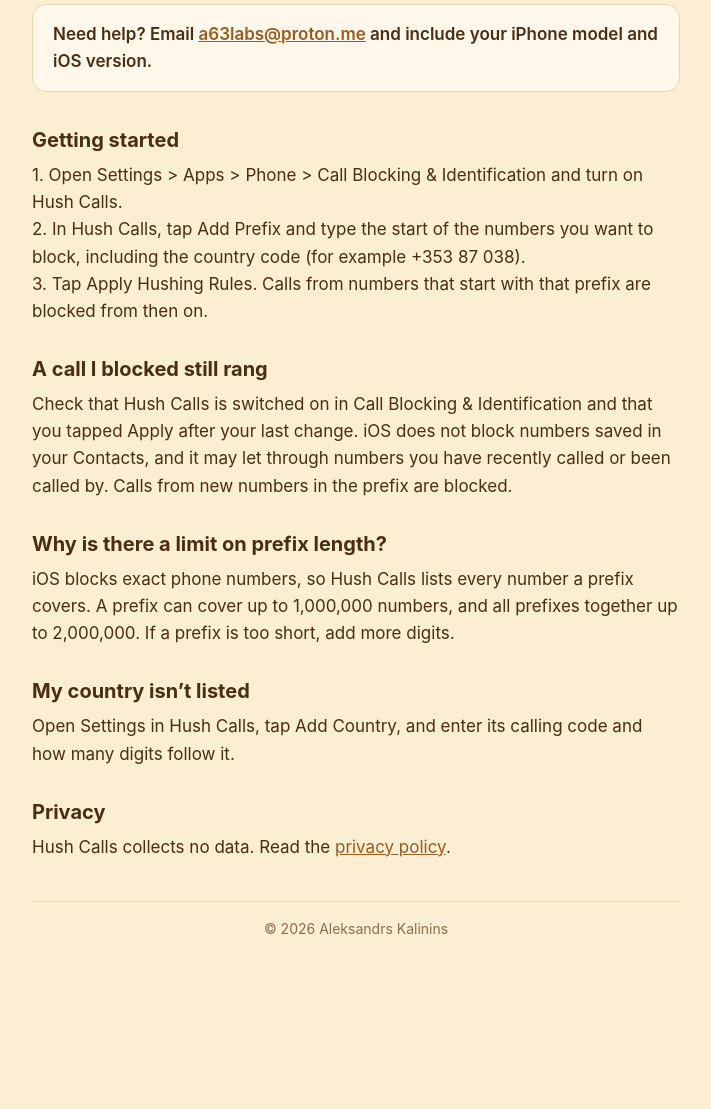
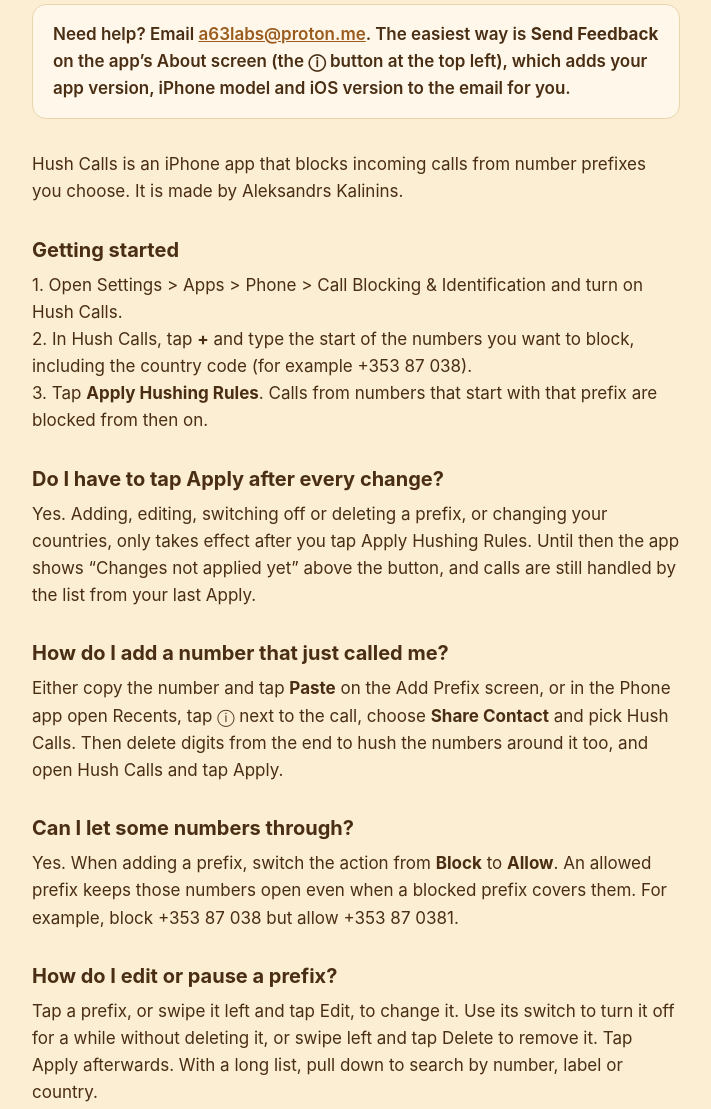
Before and after one commit to aleksandrs-kalinins/app-docs, a plain HTML site: page hushcalls/index.html in a window 1280 px wide. Shown: the part 263-1372 px from the top of the page, without its empty margins (284-995 px from the left). Before the commit the page ends 1267 px from the top, so only its background shows below. Drawn offline with Linux system fonts and the light colour scheme.

Commit message:
Hush Calls: fuller support page, link it from the privacy policy
Co-Authored-By: Claude Opus 5.5 <noreply@anthropic.com>
Claude-Session: https://claude.ai/code/session_01Wmzz5FhjbSmvtcHTjtz84T

```diff
--- a/hushcalls/index.html
+++ b/hushcalls/index.html
@@ -40,12 +40,26 @@
     <p class="updated">Help for the Hush Calls iPhone app</p>
   </header>
 
-  <p class="summary">Need help? Email <a href="mailto:a63labs@proton.me">a63labs@proton.me</a> and include your iPhone model and iOS version.</p>
+  <p class="summary">Need help? Email <a href="mailto:a63labs@proton.me">a63labs@proton.me</a>. The easiest way is <strong>Send Feedback</strong> on the app&rsquo;s About screen (the &#9432; button at the top left), which adds your app version, iPhone model and iOS version to the email for you.</p>
+
+  <p>Hush Calls is an iPhone app that blocks incoming calls from number prefixes you choose. It is made by Aleksandrs Kalinins.</p>
 
   <h2>Getting started</h2>
   <p>1. Open Settings &gt; Apps &gt; Phone &gt; Call Blocking &amp; Identification and turn on Hush Calls.<br>
-  2. In Hush Calls, tap Add Prefix and type the start of the numbers you want to block, including the country code (for example +353 87 038).<br>
-  3. Tap Apply Hushing Rules. Calls from numbers that start with that prefix are blocked from then on.</p>
+  2. In Hush Calls, tap <strong>+</strong> and type the start of the numbers you want to block, including the country code (for example +353 87 038).<br>
+  3. Tap <strong>Apply Hushing Rules</strong>. Calls from numbers that start with that prefix are blocked from then on.</p>
+
+  <h2>Do I have to tap Apply after every change?</h2>
+  <p>Yes. Adding, editing, switching off or deleting a prefix, or changing your countries, only takes effect after you tap Apply Hushing Rules. Until then the app shows &ldquo;Changes not applied yet&rdquo; above the button, and calls are still handled by the list from your last Apply.</p>
+
+  <h2>How do I add a number that just called me?</h2>
+  <p>Either copy the number and tap <strong>Paste</strong> on the Add Prefix screen, or in the Phone app open Recents, tap &#9432; next to the call, choose <strong>Share Contact</strong> and pick Hush Calls. Then delete digits from the end to hush the numbers around it too, and open Hush Calls and tap Apply.</p>
+
+  <h2>Can I let some numbers through?</h2>
+  <p>Yes. When adding a prefix, switch the action from <strong>Block</strong> to <strong>Allow</strong>. An allowed prefix keeps those numbers open even when a blocked prefix covers them. For example, block +353 87 038 but allow +353 87 0381.</p>
+
+  <h2>How do I edit or pause a prefix?</h2>
+  <p>Tap a prefix, or swipe it left and tap Edit, to change it. Use its switch to turn it off for a while without deleting it, or swipe left and tap Delete to remove it. Tap Apply afterwards. With a long list, pull down to search by number, label or country.</p>
 
   <h2>A call I blocked still rang</h2>
   <p>Check that Hush Calls is switched on in Call Blocking &amp; Identification and that you tapped Apply after your last change. iOS does not block numbers saved in your Contacts, and it may let through numbers you have recently called or been called by. Calls from new numbers in the prefix are blocked.</p>
@@ -54,12 +68,21 @@
   <p>iOS blocks exact phone numbers, so Hush Calls lists every number a prefix covers. A prefix can cover up to 1,000,000 numbers, and all prefixes together up to 2,000,000. If a prefix is too short, add more digits.</p>
 
   <h2>My country isn&rsquo;t listed</h2>
-  <p>Open Settings in Hush Calls, tap Add Country, and enter its calling code and how many digits follow it.</p>
+  <p>Open Settings in Hush Calls, tap Add Country, and enter its calling code and how many digits follow it. If you change your mind, Restore Default Countries brings back the built-in list.</p>
 
-  <h2>Privacy</h2>
-  <p>Hush Calls collects no data. Read the <a href="privacy.html">privacy policy</a>.</p>
+  <h2>Will my prefixes come back if I reinstall the app or get a new iPhone?</h2>
+  <p>Yes, if <strong>Sync with iCloud</strong> is on in the app&rsquo;s Settings (it is on by default when you&rsquo;re signed in to iCloud). Your prefixes, their labels and your countries are kept in your own iCloud account and come back after a reinstall, and stay the same on your other devices. Open the app and tap Apply to start blocking again. If sync is off, deleting the app deletes your list.</p>
 
-  <footer>&copy; 2026 Aleksandrs Kalinins</footer>
+  <h2>How do I remove my list from iCloud?</h2>
+  <p>Turn off Sync with iCloud in the app&rsquo;s Settings and confirm Remove from iCloud. Your list stays on this iPhone. To remove everything, do this first and then delete the app.</p>
+
+  <h2>Does Hush Calls need an internet connection?</h2>
+  <p>No. Blocking works offline. The app only goes online to check the App Store for a newer version when you open its About screen, and iOS uses the internet to keep the iCloud copy up to date.</p>
+
+  <h2>What data does Hush Calls collect?</h2>
+  <p>None. The app never sees your calls or contacts. Read the <a href="privacy.html">privacy policy</a> for details.</p>
+
+  <footer>&copy; 2026 Aleksandrs Kalinins &middot; <a href="privacy.html">Privacy policy</a></footer>
 </main>
 </body>
 </html>
```
Also changed, not shown: hushcalls/privacy.html (+1 -1 lines).
